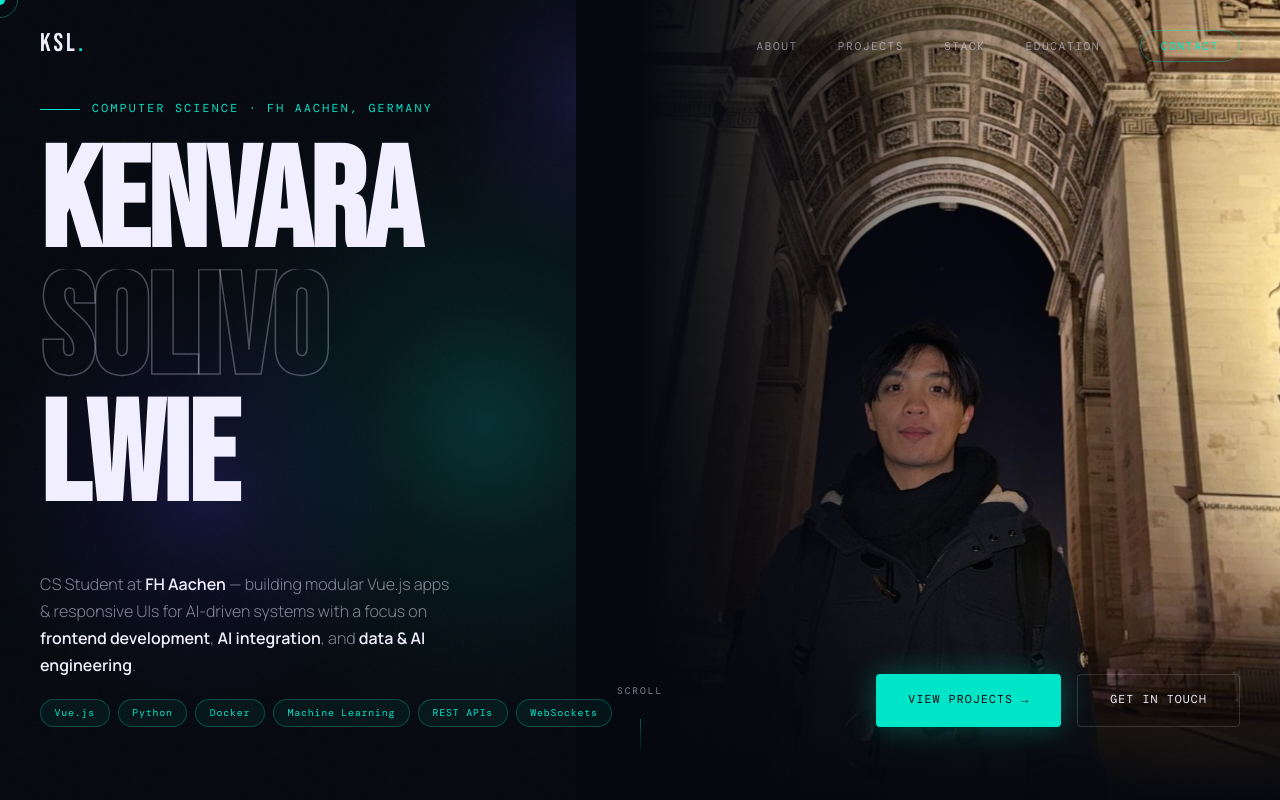
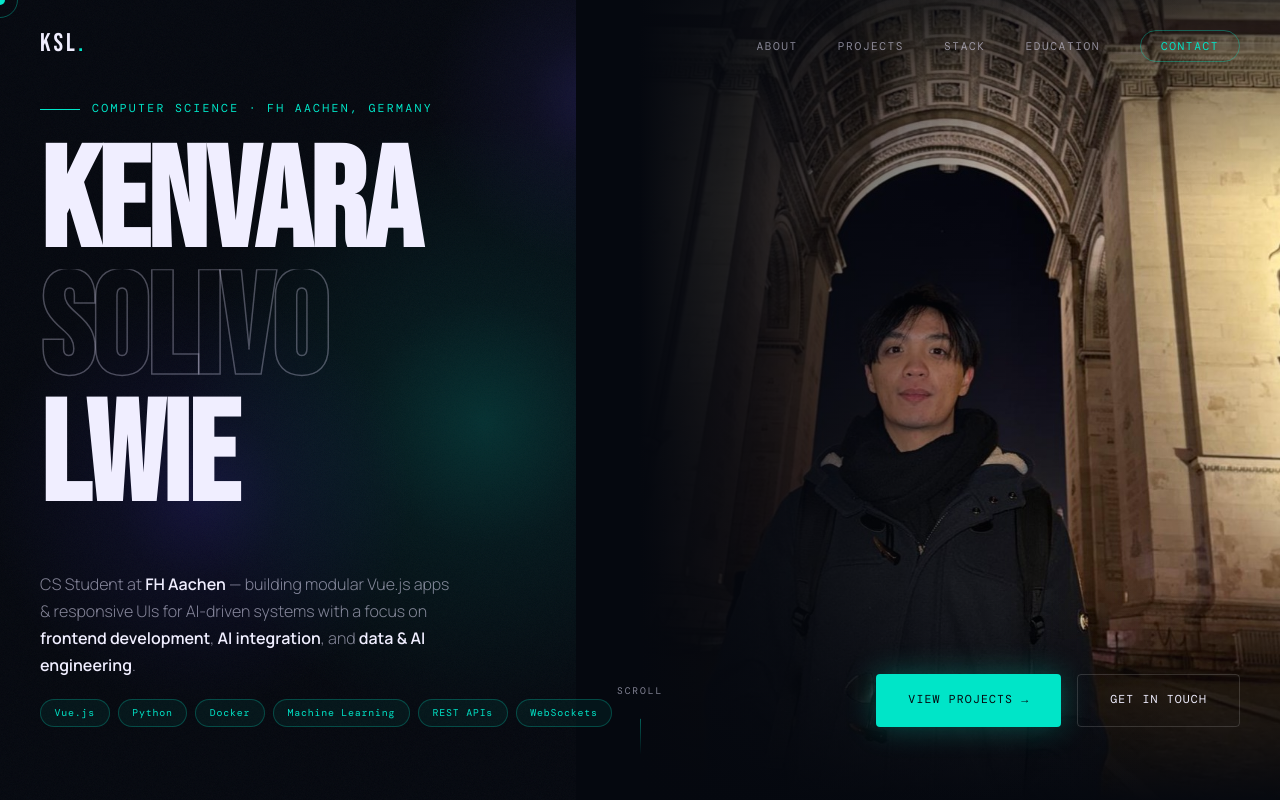
Before and after one commit to kenvarasolivo/Portfolio, a plain HTML site: page index.html in a window 1280 px wide. Shown: the top 800 px of the page. Drawn offline with nearby package versions, Linux system fonts and the light colour scheme; animation ran at ten frames a second; a web font is replaced by a local one.

Commit message:
adjustments

```diff
--- a/css/style.css
+++ b/css/style.css
@@ -175,7 +175,8 @@ nav.scrolled {
   inset: 0;
   background:
     linear-gradient(to right, var(--bg) 0%, var(--bg) 9%, rgba(5,8,15,0.88) 22%, rgba(5,8,15,0.5) 42%, rgba(5,8,15,0.1) 68%, transparent 88%),
-    linear-gradient(to top, var(--bg) 0%, rgba(5,8,15,0.6) 10%, transparent 28%);
+    linear-gradient(to top, var(--bg) 0%, rgba(5,8,15,0.6) 10%, transparent 28%),
+    linear-gradient(to bottom, rgba(5,8,15,0.75) 0%, rgba(5,8,15,0.3) 12%, transparent 25%);
   pointer-events: none;
   z-index: 2;
 }
@@ -184,7 +185,7 @@ nav.scrolled {
   height: 100%;
   border-radius: 0;
   object-fit: cover;
-  object-position: center;
+  object-position: 50% 72%;
   border: none;
   box-shadow: none;
   display: block;
```
